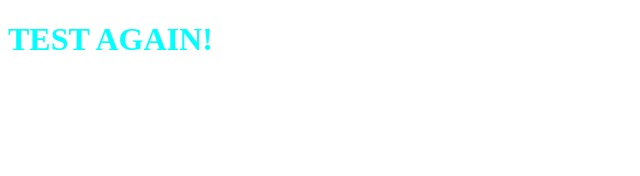
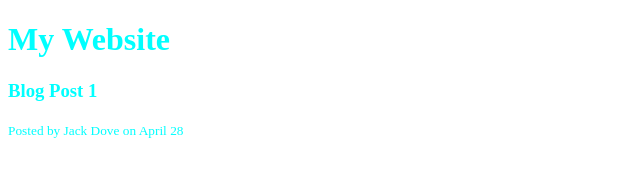
Before and after one commit to JackDovey/first-git-hub-project, a plain HTML site: page index.html in a window 1280 px wide. Shown: the whole page, without its empty margins (0-640 px from the left). Drawn offline with Linux system fonts and the light colour scheme.

Commit message:
created header and website title

```diff
--- a/index.html
+++ b/index.html
@@ -9,7 +9,24 @@
     <link rel="stylesheet" href="style.css">
 
 </head>
+
 <body>
-    <h1>TEST AGAIN!</h1>
+    <header>
+<h1>My Website</h1>
+    </header>
+
+    <section>
+
+        <article>
+<h3>Blog Post 1</h3>
+<small>Posted by Jack Dove on April 28</small>
+        </article>
+    </section>
 </body>
+
+
+
+
+
+
 </html>
```
